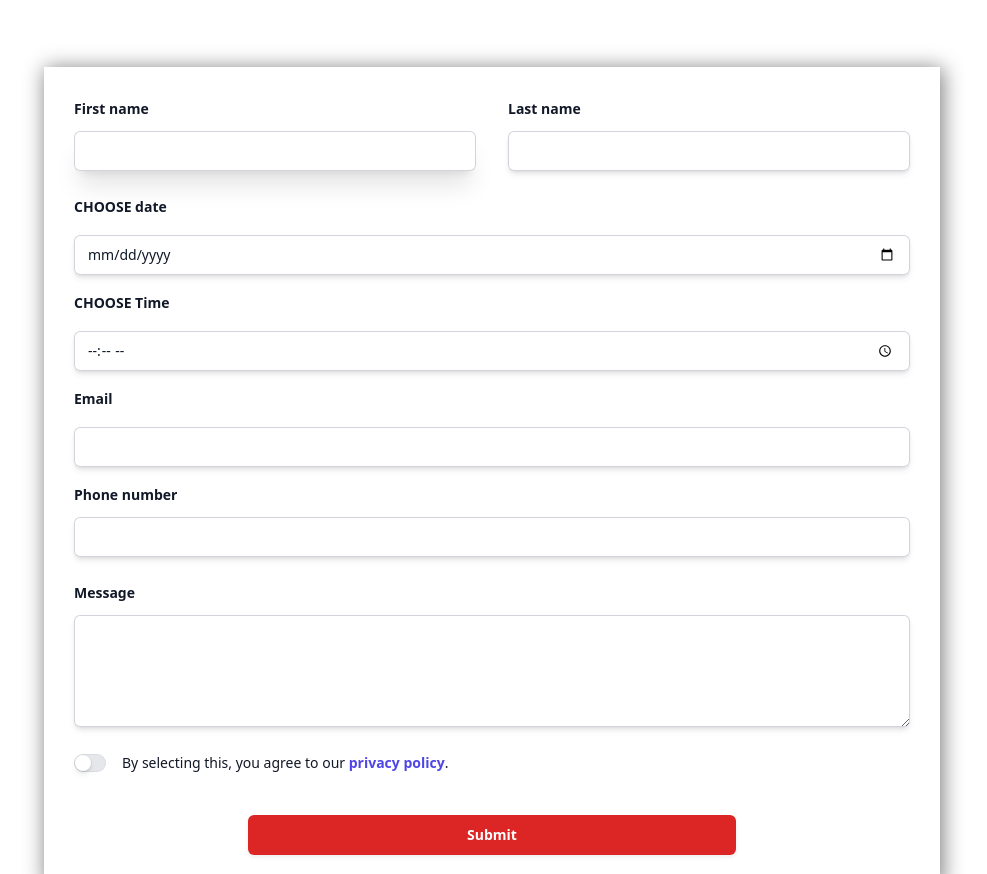
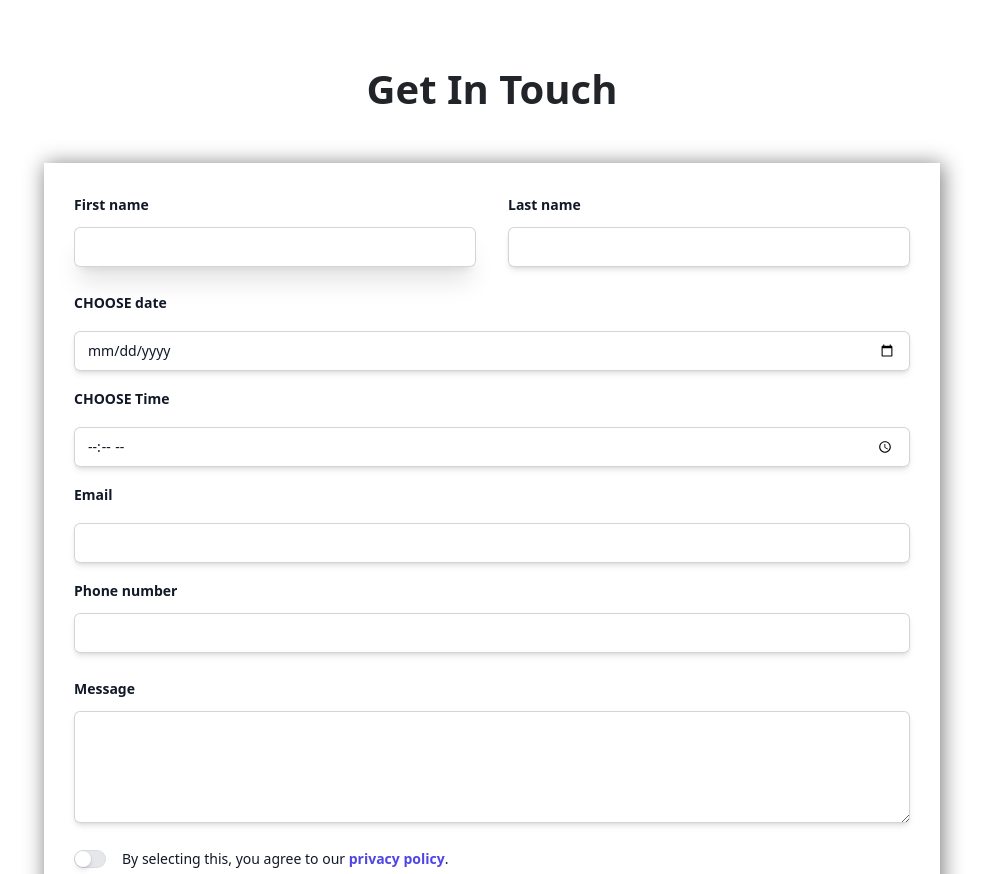
Before and after one commit to poonamdigole/Homeopathy-clinic, a plain HTML site: page contact.html in a window 1280 px wide. Shown: the part 995-1869 px from the top of the page, without its empty margins (148-1135 px from the left). Drawn offline with nearby package versions, Linux system fonts and the light colour scheme.

Commit message:
added code

```diff
--- a/contact.html
+++ b/contact.html
@@ -111,8 +111,9 @@
     </div>
 
     <!-- form -->
+    <h1 class="text-center mt-5 fs-1 fw-bold">Get In Touch</h1>
+    <div class="form" data-aos="zoom-in" data-aos-duration="1500">
 
-    <div class="form" data-aos="zoom-in" data-aos-duration="2000">
       <form  action="https://formspree.io/f/mqkrlolg"
       method="POST" class="contact-form-main">
         <div class="grid grid-cols-1 gap-x-8 gap-y-6 sm:grid-cols-2">
```
